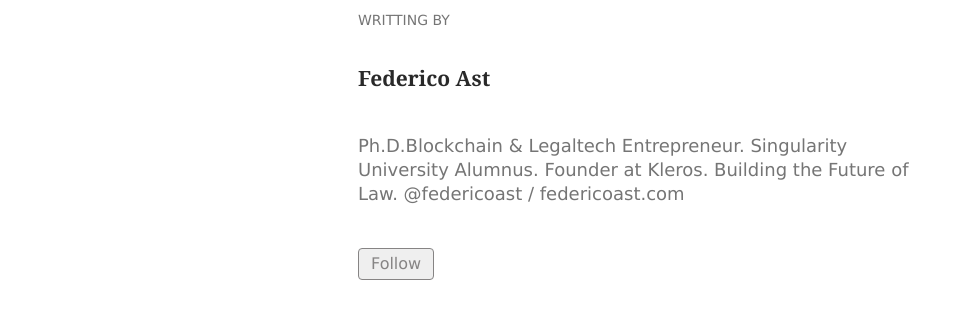
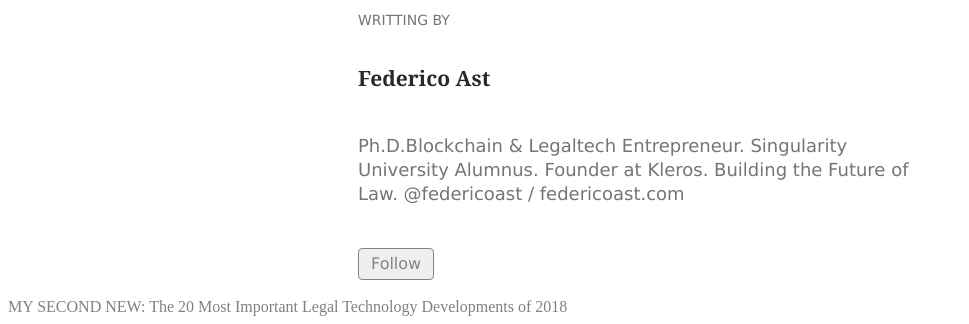
Before and after one commit to vhaiek/vickis-news, a plain HTML site: page index.html in a window 1280 px wide. Shown: the part 3474-3798 px from the top of the page, without its empty margins (0-969 px from the left). Before the commit the page ends 3762 px from the top, so only its background shows below. Drawn offline with Linux system fonts and the light colour scheme.

Commit message:
link to my other article

```diff
--- a/index.html
+++ b/index.html
@@ -93,5 +93,8 @@
             <button class="button">Follow</button>
         </div>
     </footer>
+    <br>
+    <a class ="a-vicki" href="file:///C:/Users/Victoria/Desktop/vickis-news/index2.html?Email=">MY SECOND NEW: The 20 Most Important Legal Technology Developments of 2018
+    </a>
  </body>
 </html>
```
